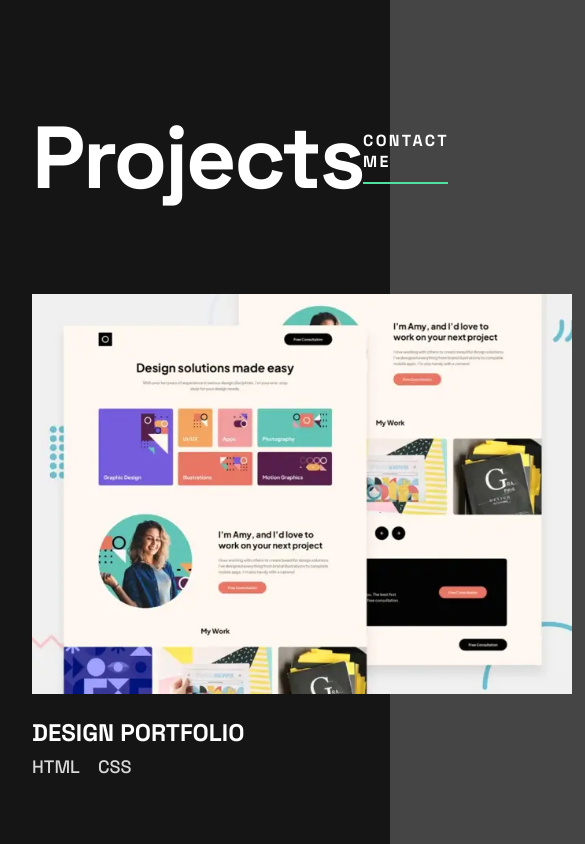
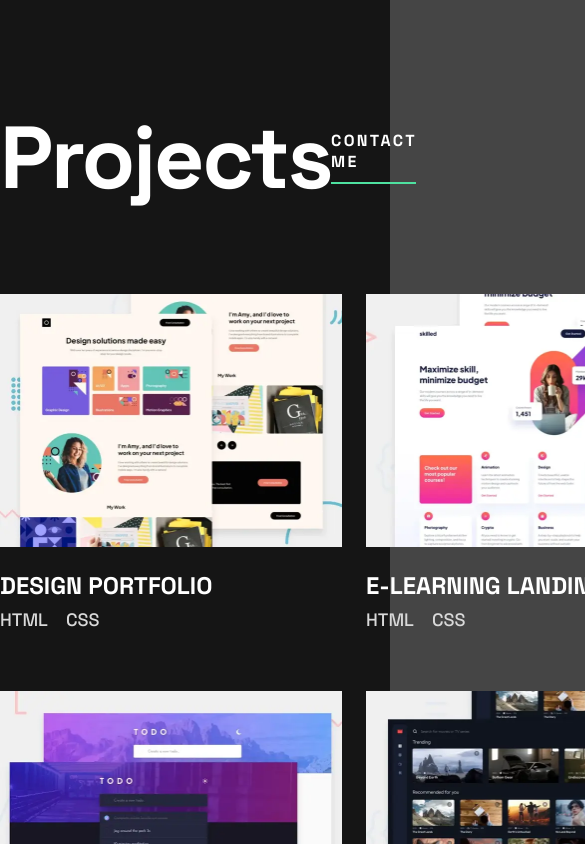
Before and after one commit to jakegodsall/developer-portfolio-frontend, a React (Vite) app: page / in a window 390 px wide. Shown: the part 1156-2000 px from the top of the page, 585 px wide, since content can reach past the window. Built offline with nearby package versions, Linux system fonts and the light colour scheme.

Commit message:
added tablet viewport responsive layout to ProjectList component

```diff
--- a/src/App.module.scss
+++ b/src/App.module.scss
@@ -15,7 +15,6 @@
 
         @media screen and (max-width: 1000px) {
             padding: 0;
-            padding-left: 3.2rem;
         }
     }
 }
--- a/src/components/Header/Header.module.scss
+++ b/src/components/Header/Header.module.scss
@@ -8,6 +8,7 @@
 
     @media only screen and (max-width: 1000px) {
         padding: 2.9rem 0;
+        padding-left: 3.2rem;
     }
 
     &_name {
--- a/src/components/Hero/Hero.module.scss
+++ b/src/components/Hero/Hero.module.scss
@@ -1,6 +1,10 @@
 .hero {
     height: 60.6rem;
     position: relative;
+
+    @media only screen and (max-width: 1000px) {
+        padding-left: 3.2rem;
+    }
 
     &_textContent {
         position: relative;
--- a/src/components/Projects/ProjectItem/ProjectItem.module.scss
+++ b/src/components/Projects/ProjectItem/ProjectItem.module.scss
@@ -7,6 +7,11 @@
     &_image {
         width: 54rem;
         height: 40rem;
+
+        @media only screen and (max-width: 1000px) {
+            width: 34.2rem;
+            height: 25.3rem;
+        }
     }
 
     &_imageOverlay {
--- a/src/components/Projects/ProjectList/ProjectList.module.scss
+++ b/src/components/Projects/ProjectList/ProjectList.module.scss
@@ -1,11 +1,19 @@
 .projectList {
     padding: 14rem 0;
+
+    @media only screen and (max-width: 1000px) {
+        max-width: 70rem;
+        margin-inline: auto;
+    }
 
     &_headerBar {
         display: flex;
         align-items: center;
         justify-content: space-between;
         margin-bottom: 8rem;
+
+        @media only screen and (max-width: 1000px) {
+        }
     }
 
     &_title {
@@ -15,9 +23,15 @@
     }
 
     &_list {
+        margin-inline: auto;
         display: grid;
+        align-items: center;
         grid-template-columns: repeat(2, 1fr);
         grid-template-rows: repeat(3, 1fr);
         gap: 7rem 3rem;
+
+        @media only screen and (max-width: 1000px) {
+            gap: 6rem 2.4rem;
+        }
     }
 }
```
